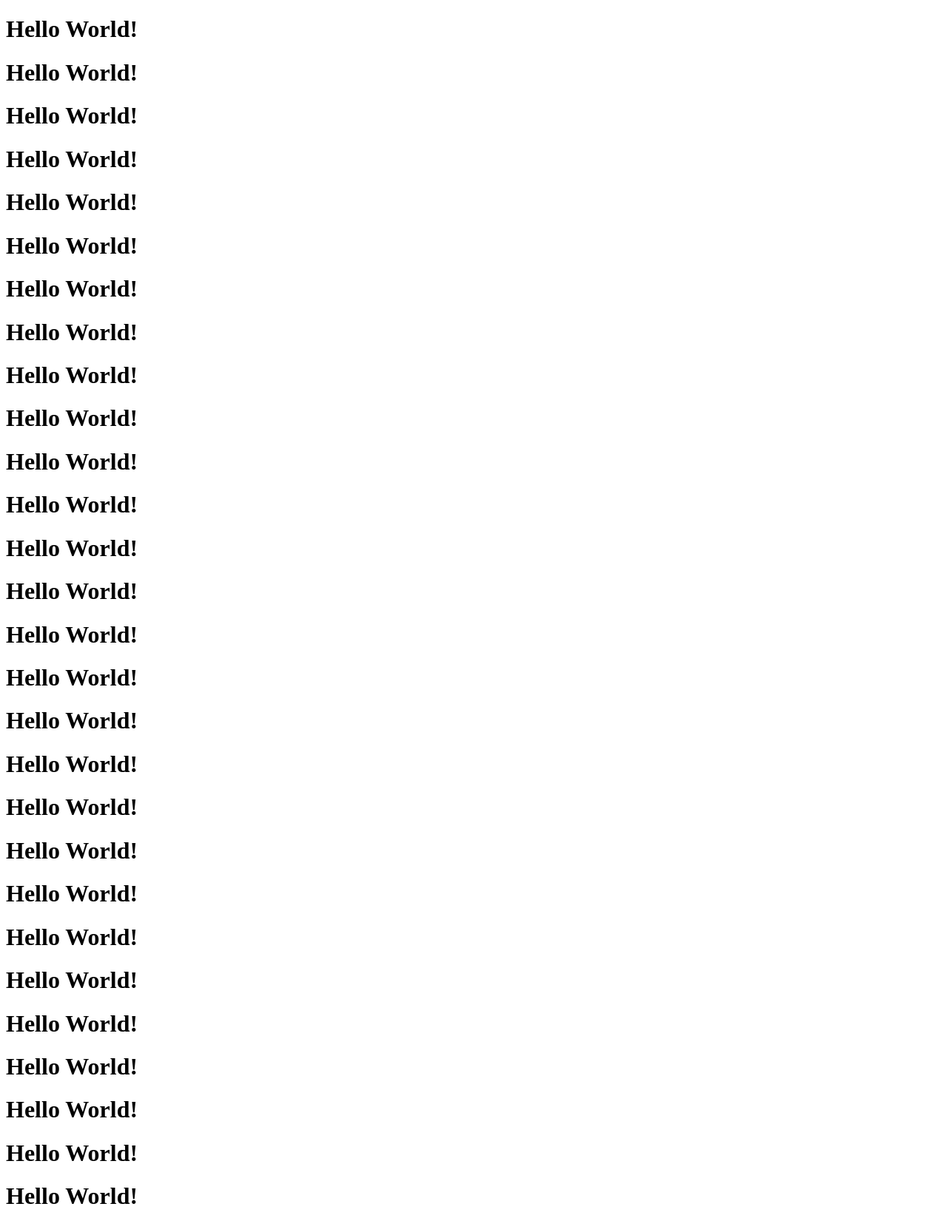
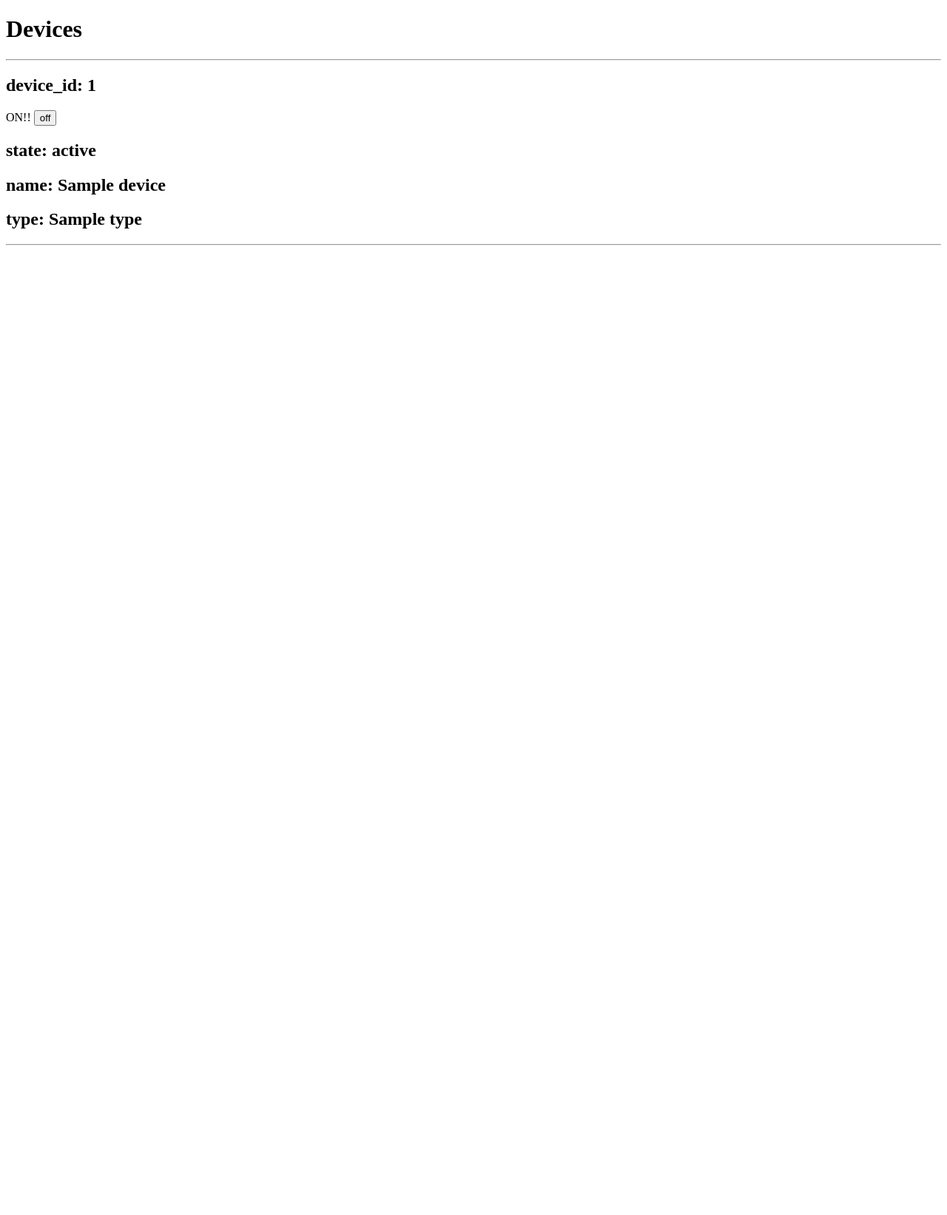
Before and after one commit to JIIOryo/ams-client, a Flask app: template server/templates/index.html in a window 1280 px wide. Shown: the top 1643 px of the page at 74% size. After the commit the page ends 332 px from the top, so only its background shows below. Run offline with Flask 2, Linux system fonts and the light colour scheme; the template is opened without the code that fills it: most values are stand-ins (such as "Sample title", 1, 10 or a date in 2020); some libraries are stand-ins or nearby versions.

Commit message:
[add] check device state in local web client

```diff
--- a/server/app.py
+++ b/server/app.py
@@ -6,14 +6,17 @@ import pathlib
 current_dir = pathlib.Path(__file__).resolve().parent
 sys.path.append( str(current_dir) + '/../' )
 
-from lib.config import get_config_item
+from lib.config import get_config_item, get_gpio_config
+from service.device import get_all_device_state
 
 app = Flask(__name__)
 server_config = get_config_item('LOCAL_SERVER')
 
 @app.route('/')
 def index():
-    return render_template('index.html')
+    devices = get_gpio_config()
+    device_state = get_all_device_state()
+    return render_template('index.html', devices=devices, device_state=device_state)
 
 
 if __name__ == '__main__':
--- a/server/templates/index.html
+++ b/server/templates/index.html
@@ -1,45 +1,21 @@
 {% extends "layout/layout1.html" %}
 {% block content %}
 
-<h1> Hello World! </h1>
-<h1> Hello World! </h1>
-<h1> Hello World! </h1>
-<h1> Hello World! </h1>
-<h1> Hello World! </h1>
-<h1> Hello World! </h1>
+<h1> Devices </h1>
+
+<hr>
+{% for device in device_state %}
+    <h2>device_id: {{ device['device_id'] }}</h2>
+    {% if device['state'] %}
+        ON!! <button>off</button>
+    {% else %}
+        OFF!! <button>on</button>
+    {% endif %}
+    <h2>state:  {{ device['state'] }} </h2>
+    <h2>name: {{ device['name'] }}</h2>
+    <h2>type: {{ device['type'] }}</h2>
+    <hr>
+{% endfor %}
 
 
-
-
-<h1> Hello World! </h1>
-<h1> Hello World! </h1>
-<h1> Hello World! </h1>
-<h1> Hello World! </h1>
-<h1> Hello World! </h1>
-<h1> Hello World! </h1>
-<h1> Hello World! </h1>
-<h1> Hello World! </h1>
-<h1> Hello World! </h1>
-<h1> Hello World! </h1>
-<h1> Hello World! </h1>
-<h1> Hello World! </h1>
-<h1> Hello World! </h1>
-<h1> Hello World! </h1>
-<h1> Hello World! </h1>
-<h1> Hello World! </h1>
-<h1> Hello World! </h1>
-<h1> Hello World! </h1>
-<h1> Hello World! </h1>
-<h1> Hello World! </h1>
-
-<h1> Hello World! </h1>
-<h1> Hello World! </h1>
-<h1> Hello World! </h1>
-<h1> Hello World! </h1>
-<h1> Hello World! </h1>
-<h1> Hello World! </h1>
-<h1> Hello World! </h1>
-<h1> Hello World! </h1>
-<h1> Hello World! </h1>
-
 {% endblock %}
--- a/server/templates/layout/layout1.html
+++ b/server/templates/layout/layout1.html
@@ -7,26 +7,12 @@
     <link rel="shortcut icon" href="{{ url_for('static', filename='icon/favicon.ico') }}">
     <link rel="apple-touch-icon" type="image/png" href="{{ url_for('static', filename='icon/apple-touch-icon-180x180.png') }}">
     <link rel="stylesheet" type="text/css" href="{{ url_for('static', filename='css/style.css') }}">
-    <link rel="stylesheet" type="text/css" href="{{ url_for('static', filename='css/button.css') }}">
-    <link rel="stylesheet" type="text/css" href="{{ url_for('static', filename='css/header.css') }}">
-    <link rel="stylesheet" type="text/css" href="{{ url_for('static', filename='css/input_area.css') }}">
-    <link rel="stylesheet" type="text/css" href="{{ url_for('static', filename='css/table.css') }}">
-    <link rel="stylesheet" type="text/css" href="{{ url_for('static', filename='css/icon.css') }}">
-    <link rel="stylesheet" type="text/css" href="{{ url_for('static', filename='css/box.css') }}">
-    <link rel="stylesheet" type="text/css" href="{{ url_for('static', filename='css/datepicker.css') }}">
     <script type="text/javascript" src="http://ajax.googleapis.com/ajax/libs/jquery/1.3.2/jquery.min.js"></script>
-    <script type="text/javascript" src="{{ url_for('static', filename='js/header.js') }}"></script>
-    <script type="text/javascript" src="{{ url_for('static', filename='js/datepicker.js') }}"></script>
     <script type="text/javascript">
       window.ontouchstart = function() {};
       window.addEventListener('touchstart', function() {}, true);
       window.addEventListener('touchstart', function() {}, false);
     </script>
-    <!-- datepicker -->
-    <link rel="stylesheet" href="//code.jquery.com/ui/1.12.1/themes/base/jquery-ui.css">
-    <!-- <link rel="stylesheet" href="/resources/demos/style.css"> -->
-    <script src="https://code.jquery.com/jquery-1.12.4.js"></script>
-    <script src="https://code.jquery.com/ui/1.12.1/jquery-ui.js"></script>
   </head>
   <body>
     {% block content %}
```
Also changed, not shown: 3 other files.
